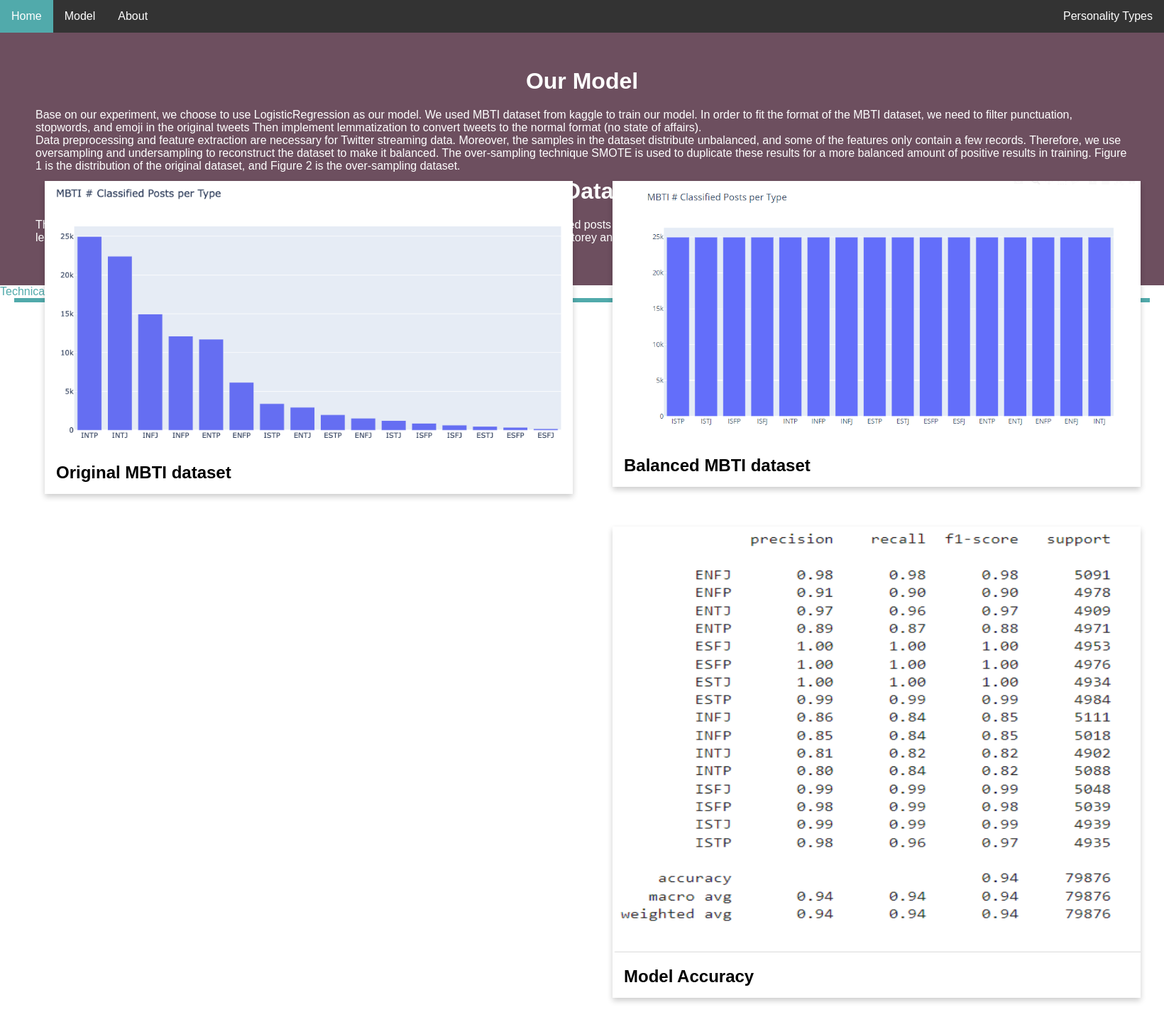
After one commit to QingchengYu/EECS-6893-final-project, a Flask app: page /model in a window 1640 px wide. The commit adds this page. Shown: the whole page at 71% size. Run offline with Flask 2, Linux system fonts and the light colour scheme; parts of the project's set-up code (start-up, migrations or seed data) failed here and were passed over.

Commit message:
Model Page Initial Construction

```diff
--- a/MBTI_6893/app.py
+++ b/MBTI_6893/app.py
@@ -109,6 +109,9 @@ def get_username():
     else:
         return render_template("index.html")
 
+@app.route('/model', methods=['GET', 'POST'])
+def model():
+    return render_template('model.html')
 
 @app.route('/about', methods=['GET', 'POST'])
 def about():
--- a/MBTI_6893/static/CSS/about.css
+++ b/MBTI_6893/static/CSS/about.css
@@ -72,11 +72,13 @@
   background-color: #6D4F5F;
   color: white;
 }
+
 .why-text{
   padding-top: 8px;
   padding-bottom: 8px;
   text-align: left;
 }
+
 .column {
   float: left;
   width: 300px;
@@ -129,3 +131,28 @@
 	right: 0;
 	bottom: 0;
 }
+
+.model-column {
+  float: left;
+  width: 800px;
+  margin-bottom: 16px;
+  padding: 0 8px;
+}
+
+.model-row{
+  border-radius: 20px;
+  width: 1600px;
+  height: 600px;
+  margin: auto;
+  position: absolute;
+  top: 270px;
+  left: 30px;
+  right: 0;
+  bottom: 0;
+}
+
+.model-imag
+{
+  width:100%;
+  max-height: 600px;
+}
--- a/MBTI_6893/templates/about.html
+++ b/MBTI_6893/templates/about.html
@@ -8,7 +8,7 @@
 <body>
    <div class="navbar">
        <a href="{{ url_for('index') }}">Home</a>
-       <a href="#">Model</a>
+       <a href="{{ url_for('model') }}">Model</a>
        <a href="{{ url_for('about') }}">About</a>
       <div class="dropdown">
         <button class="dropbtn">Personality Types
--- a/MBTI_6893/templates/estj.html
+++ b/MBTI_6893/templates/estj.html
@@ -45,8 +45,8 @@
       </li>
     </ul>
     <br>
-    <div class="h2" style="color: #51AAAB;">Similar People</div>
-    <hr style="border: 3px solid #51AAAB; margin-left: 20px; margin-right: 20px">
+    <div class="h2" style="color: #80AAAB;">Detailed Graphs</div>
+    <hr style="border: 3px solid #80AAAB; margin-left: 20px; margin-right: 20px">
     <div class="row">
       <div class="column">
         <div class="card">
--- a/MBTI_6893/templates/index.html
+++ b/MBTI_6893/templates/index.html
@@ -9,7 +9,7 @@
 <body>
     <div class="navbar">
         <a href="{{ url_for('index') }}">Home</a>
-        <a href="#">Model</a>
+        <a href="{{ url_for('model') }}">Model</a>
         <a href="{{ url_for('about') }}">About</a>
       <div class="dropdown">
         <button class="dropbtn">Personality Types
--- /dev/null
+++ b/MBTI_6893/templates/model.html
@@ -0,0 +1,80 @@
+<!DOCTYPE html>
+<html lang="en">
+<head>
+    <meta charset="UTF-8">
+    <title>MBTI Project</title>
+    <link rel="stylesheet" href="{{ url_for('static', filename='CSS/about.css') }}">
+</head>
+<body>
+   <div class="navbar">
+       <a href="{{ url_for('index') }}">Home</a>
+       <a href="{{ url_for('model') }}">Model</a>
+       <a href="{{ url_for('about') }}">About</a>
+      <div class="dropdown">
+        <button class="dropbtn">Personality Types
+          <i class="fa fa-caret-down"></i>
+        </button>
+        <div class="dropdown-content">
+            <a href="{{ url_for('intj') }}">INTJ</a>
+            <a href="{{ url_for('intp') }}">INTP</a>
+            <a href="{{ url_for('entj') }}">ENTJ</a>
+            <a href="{{ url_for('entp') }}">ENTP</a>
+            <a href="{{ url_for('infj') }}">INFJ</a>
+            <a href="{{ url_for('infp') }}">INFP</a>
+            <a href="{{ url_for('enfj') }}">ENFJ</a>
+            <a href="{{ url_for('enfp') }}">ENFP</a>
+            <a href="{{ url_for('istj') }}">ISTJ</a>
+            <a href="{{ url_for('istp') }}">ISTP</a>
+            <a href="{{ url_for('estj') }}">ESTJ</a>
+            <a href="{{ url_for('estp') }}">ESTP</a>
+            <a href="{{ url_for('isfj') }}">ISFJ</a>
+            <a href="{{ url_for('isfp') }}">ISFP</a>
+            <a href="{{ url_for('esfj') }}">ESFJ</a>
+            <a href="{{ url_for('esfp') }}">ESFP</a>
+        </div>
+      </div>
+    </div>
+
+
+    <div class="about-section">
+        <h1>Our Model</h1>
+        <p class="why-text" style="padding-top: 20px">Base on our experiment, we choose to use LogisticRegression as our model. We used MBTI dataset from kaggle to train our model. In order to fit the format of the MBTI dataset, we need to filter punctuation, stopwords, and emoji in the original tweets Then implement lemmatization to convert tweets to the normal format (no state of affairs).<br>
+
+        Data preprocessing and feature extraction are necessary for Twitter streaming data.  Moreover, the samples in the dataset distribute unbalanced, and some of the features only contain a few records. Therefore, we use oversampling and undersampling to reconstruct the dataset to make it balanced. The over-sampling technique SMOTE is used to duplicate these results for a more balanced amount of positive results in training. Figure 1 is the distribution of the original dataset, and Figure 2 is the over-sampling dataset.</p>
+
+        <h1>Our Dataset</h1>
+        <p class="why-text" style="padding-top: 20px">The MBTI personality dataset is provided by Kaggle. It contains approximately 106k records of preprocessed posts and their authors' personality types. Every post of the record is equal sized and has 500 words in length. This dataset was collected from two different places (Reddit and PersonalityCafe forum) by Dylan Storey and Mitchell Jolly and delivered to a CSV file. Detail about our data set is as follow:</p>
+    </div>
+        <div class="h2" style="color: #51AAAB;">Technical Details</div>
+        <hr style="border: 3px solid #51AAAB; margin-left: 20px; margin-right: 20px">
+        <div class="model-row">
+          <div class="model-column">
+            <div class="card">
+              <img src="{{ url_for('static', filename='images/model/before_dataset.png') }}" class="model-imag">
+              <div class="container">
+                <h2>Original MBTI dataset</h2>
+              </div>
+            </div>
+          </div>
+
+          <div class="model-column">
+            <div class="card">
+              <img src="{{ url_for('static', filename='images/model/after_dataset.png') }}" class="model-imag">
+              <div class="container">
+                <h2>Balanced MBTI dataset</h2>
+              </div>
+            </div>
+          </div>
+
+          <div class="model-column">
+            <div class="card">
+              <img src="{{ url_for('static', filename='images/model/after_result.png') }}" class="model-imag">
+              <div class="container">
+                <h2>Model Accuracy</h2>
+              </div>
+            </div>
+          </div>
+        </div>
+        </div>
+</body>
+</html>
```
Also changed, not shown: MBTI_6893/static/images/model/after_dataset.png (added), MBTI_6893/static/images/model/after_result.png (added), MBTI_6893/static/images/model/before_dataset.png (added).
